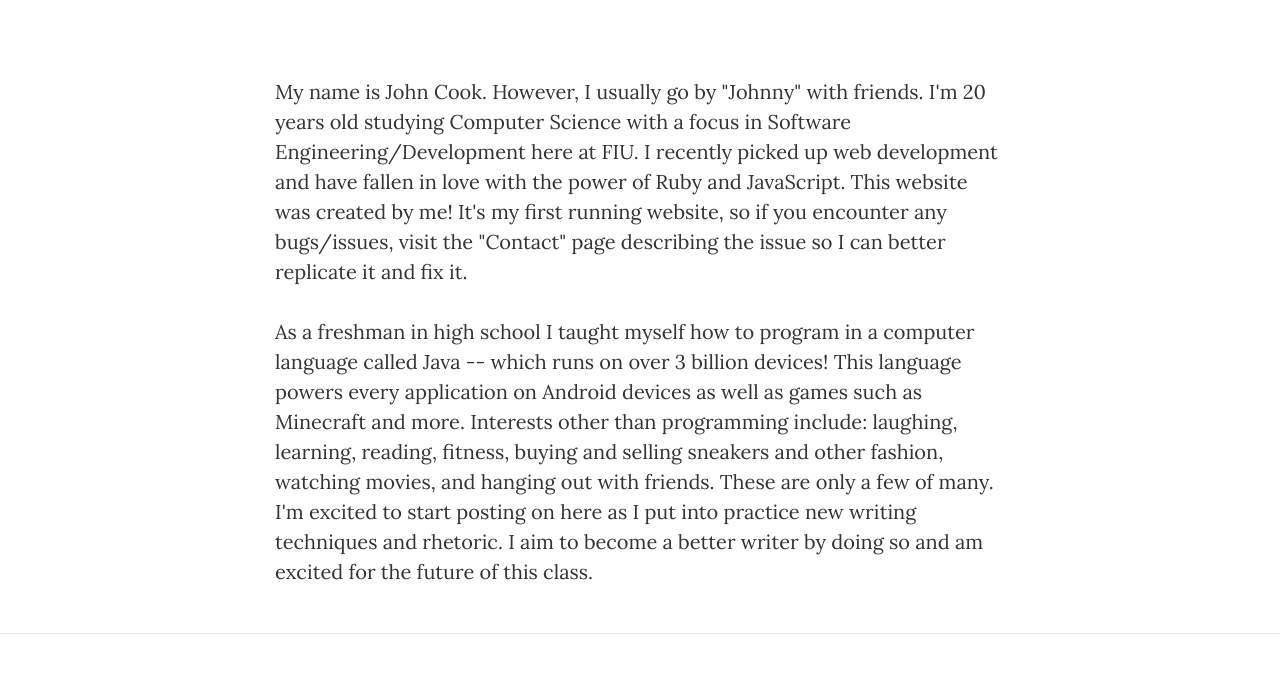
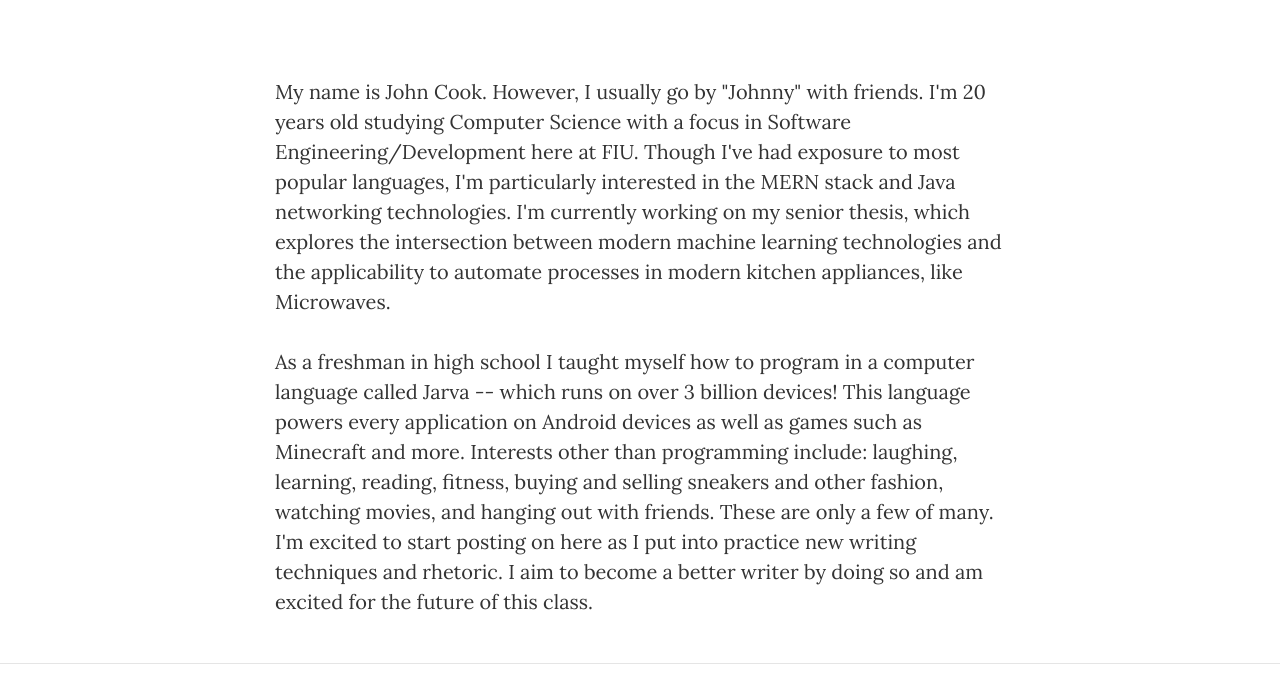
Before and after one commit to marinatedcode/marinatedcode.github.io, a website: page about.html in a window 1280 px wide. Shown: the part 247-925 px from the top of the page. Drawn offline with nearby package versions, Linux system fonts and the light colour scheme.

Commit message:
Jazz it up a little

```diff
--- a/about.html
+++ b/about.html
@@ -84,8 +84,8 @@
     <div class="container">
       <div class="row">
         <div class="col-lg-8 col-md-10 mx-auto">
-          <p>My name is John Cook. However, I usually go by "Johnny" with friends. I'm 20 years old studying Computer Science with a focus in Software Engineering/Development here at FIU. I recently picked up web development and have fallen in love with the power of Ruby and JavaScript. This website was created by me! It's my first running website, so if you encounter any bugs/issues, visit the "Contact" page describing the issue so I can better replicate it and fix it. </p>
-          <p>As a freshman in high school I taught myself how to program in a computer language called Java -- which runs on over 3 billion devices! This language powers every application on Android devices as well as games such as Minecraft and more. Interests other than programming include: laughing, learning, reading, fitness, buying and selling sneakers and other fashion, watching movies, and hanging out with friends. These are only a few of many. I'm excited to start posting on here as I put into practice new writing techniques and rhetoric. I aim to become a better writer by doing so and am excited for the future of this class.</p>
+          <p>My name is John Cook. However, I usually go by "Johnny" with friends. I'm 20 years old studying Computer Science with a focus in Software Engineering/Development here at FIU. Though I've had exposure to most popular languages, I'm particularly interested in the MERN stack and Java networking technologies. I'm currently working on my senior thesis, which explores the intersection between modern machine learning technologies and the applicability to automate processes in modern kitchen appliances, like Microwaves.</p>
+          <p>As a freshman in high school I taught myself how to program in a computer language called Jarva -- which runs on over 3 billion devices! This language powers every application on Android devices as well as games such as Minecraft and more. Interests other than programming include: laughing, learning, reading, fitness, buying and selling sneakers and other fashion, watching movies, and hanging out with friends. These are only a few of many. I'm excited to start posting on here as I put into practice new writing techniques and rhetoric. I aim to become a better writer by doing so and am excited for the future of this class.</p>
         </div>
       </div>
     </div>
```
